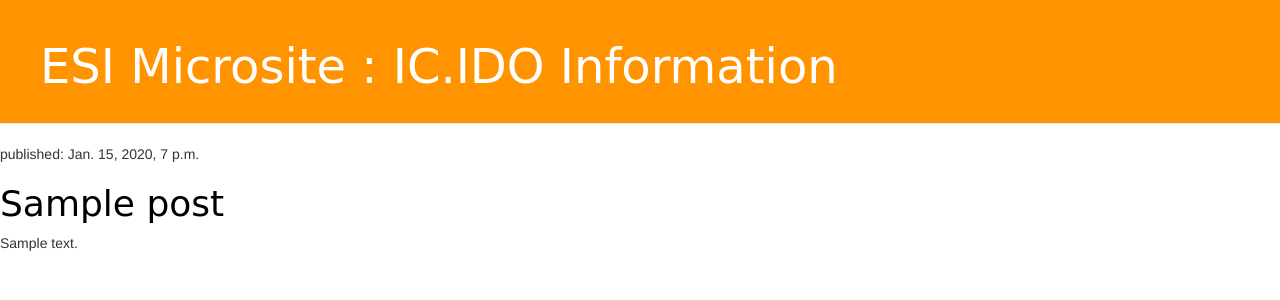
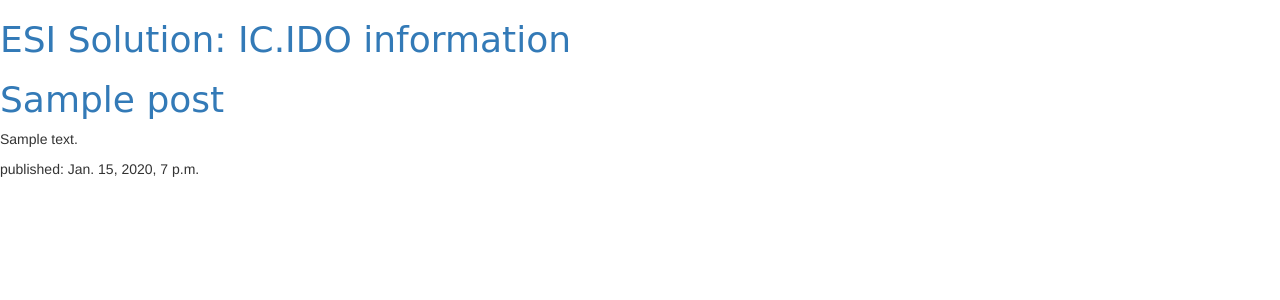
Before and after one commit to JensonSim/django-jbm, a Django app: template blog/templates/blog/post_list.html in a window 1280 px wide. Shown: the top 300 px of the page. Run offline with Django 3.2, Linux system fonts and the light colour scheme; the template is opened without the code that fills it: values that come from a table or form of the project are taken from there, others are empty; tables that the repository leaves empty hold one stand-in row (values such as "Sample post"); some libraries are stand-ins or nearby versions.

Commit message:
whole text copied from example

```diff
--- a/blog/templates/blog/post_list.html
+++ b/blog/templates/blog/post_list.html
@@ -1,21 +1,24 @@
+{% load staticfiles %}
+<html>
     <head>
-        {% load staticfiles %}
-    <title>ESI Microsite : IC.IDO Information</title>
+        <title>ESI Solution: IC.IDO information
+        </title>
         <link rel="stylesheet" href="//maxcdn.bootstrapcdn.com/bootstrap/3.2.0/css/bootstrap.min.css">
         <link rel="stylesheet" href="//maxcdn.bootstrapcdn.com/bootstrap/3.2.0/css/bootstrap-theme.min.css">
         <link rel="stylesheet" href="{% static 'css/blog.css' %}">
+    </head>
+    <body>
+        <div>
+            <h1><a href="/">ESI Solution: IC.IDO information</a></h1>
+        </div>
 
-</head>
-
-<body>
-        <div class="page-header">
-                <h1><a href="/">ESI Microsite : IC.IDO Information</a></h1>
-            </div>
         {% for post in posts %}
-    <div class="post">
-        <p>published: {{ post.published_date }}</p>
+            <div>
                 <h1><a href="">{{ post.title }}</a></h1>
                 <p>{{ post.text|linebreaksbr }}</p>
+                <p>published: {{ post.published_date }}</p>
+
             </div>
         {% endfor %}
     </body>
+</html>
```
Lines whose indentation alone changed are shown as unchanged.
